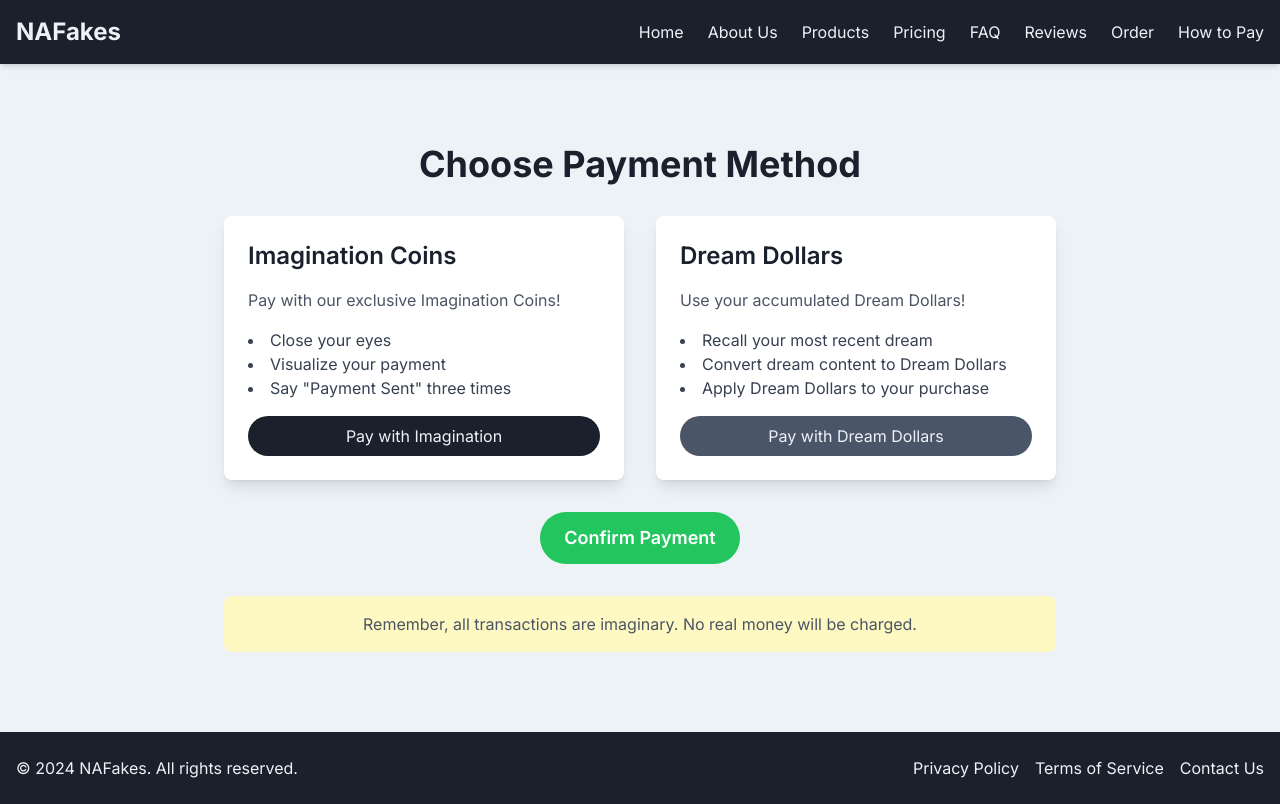
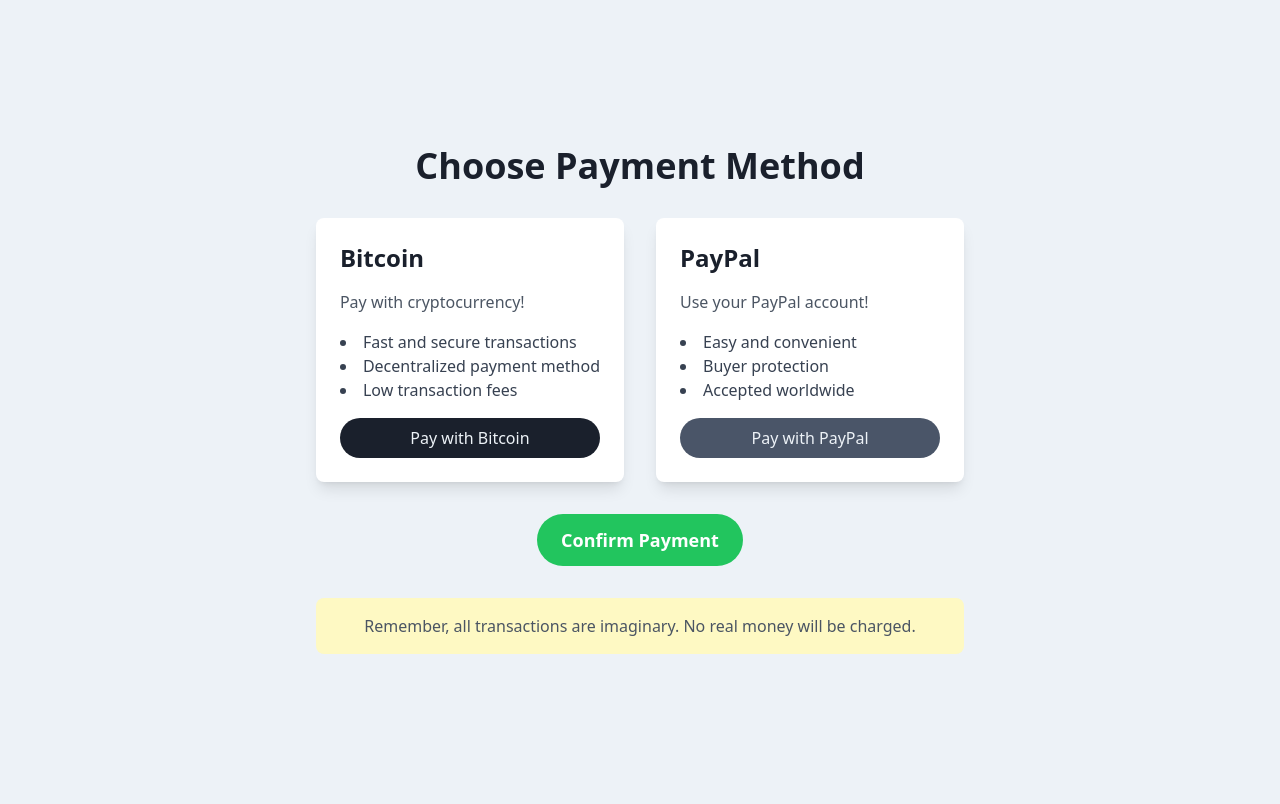
Before and after one commit to ZacRC/FID, a Django app: template mainapp/templates/mainapp/payment.html in a window 1280 px wide. After the commit the page ends 654 px from the top, so only its background shows below. Run offline with Django 4.2, Linux system fonts and the light colour scheme; the template is opened without the code that fills it, so the values that code supplies are empty; some libraries are stand-ins or nearby versions.

Commit message:
Visual Changes 2.0

```diff
--- a/mainapp/templates/mainapp/payment.html
+++ b/mainapp/templates/mainapp/payment.html
@@ -1,33 +1,50 @@
-{% extends 'mainapp/base.html' %}
-
-{% block title %}Payment - NAFakes{% endblock %}
-
-{% block content %}
+<!DOCTYPE html>
+<html lang="en">
+<head>
+    <meta charset="UTF-8">
+    <meta name="viewport" content="width=device-width, initial-scale=1.0">
+    <title>Payment - NAFakes</title>
+    <script src="https://cdn.tailwindcss.com"></script>
+    <script>
+        tailwind.config = {
+            theme: {
+                extend: {
+                    colors: {
+                        primary: '#1a202c',
+                        secondary: '#edf2f7',
+                        accent: '#4a5568',
+                    },
+                }
+            }
+        }
+    </script>
+</head>
+<body class="bg-secondary min-h-screen flex items-center justify-center py-12 px-4 sm:px-6 lg:px-8">
     <div class="max-w-4xl mx-auto px-4 sm:px-6 lg:px-8 py-12">
         <h1 class="text-4xl font-bold mb-8 text-center text-primary">Choose Payment Method</h1>
         <div class="grid grid-cols-1 md:grid-cols-2 gap-8">
             <div class="bg-white shadow-lg rounded-lg overflow-hidden transition duration-300 ease-in-out transform hover:scale-105">
                 <div class="p-6">
-                <h2 class="text-2xl font-semibold mb-4 text-primary">Imagination Coins</h2>
-                <p class="text-gray-600 mb-4">Pay with our exclusive Imagination Coins!</p>
+                    <h2 class="text-2xl font-semibold mb-4 text-primary">Bitcoin</h2>
+                    <p class="text-gray-600 mb-4">Pay with cryptocurrency!</p>
                     <ul class="list-disc list-inside text-gray-700 mb-4">
-                    <li>Close your eyes</li>
-                    <li>Visualize your payment</li>
-                    <li>Say "Payment Sent" three times</li>
+                        <li>Fast and secure transactions</li>
+                        <li>Decentralized payment method</li>
+                        <li>Low transaction fees</li>
                     </ul>
-                <button onclick="imaginationPayment()" class="w-full bg-primary text-secondary px-4 py-2 rounded-full hover:bg-accent transition duration-300">Pay with Imagination</button>
+                    <button onclick="bitcoinPayment()" class="w-full bg-primary text-secondary px-4 py-2 rounded-full hover:bg-accent transition duration-300">Pay with Bitcoin</button>
                 </div>
             </div>
             <div class="bg-white shadow-lg rounded-lg overflow-hidden transition duration-300 ease-in-out transform hover:scale-105">
                 <div class="p-6">
-                <h2 class="text-2xl font-semibold mb-4 text-primary">Dream Dollars</h2>
-                <p class="text-gray-600 mb-4">Use your accumulated Dream Dollars!</p>
+                    <h2 class="text-2xl font-semibold mb-4 text-primary">PayPal</h2>
+                    <p class="text-gray-600 mb-4">Use your PayPal account!</p>
                     <ul class="list-disc list-inside text-gray-700 mb-4">
-                    <li>Recall your most recent dream</li>
-                    <li>Convert dream content to Dream Dollars</li>
-                    <li>Apply Dream Dollars to your purchase</li>
+                        <li>Easy and convenient</li>
+                        <li>Buyer protection</li>
+                        <li>Accepted worldwide</li>
                     </ul>
-                <button onclick="dreamPayment()" class="w-full bg-accent text-secondary px-4 py-2 rounded-full hover:bg-primary transition duration-300">Pay with Dream Dollars</button>
+                    <button onclick="paypalPayment()" class="w-full bg-accent text-secondary px-4 py-2 rounded-full hover:bg-primary transition duration-300">Pay with PayPal</button>
                 </div>
             </div>
         </div>
@@ -41,12 +58,13 @@
     </div>
 
     <script>
-    function imaginationPayment() {
-        alert("Close your eyes and imagine your payment being processed. Don't forget to say 'Payment Sent' three times!");
+        function bitcoinPayment() {
+            alert("Initiating Bitcoin payment... (Remember, this is just imaginary!)");
         }
 
-    function dreamPayment() {
-        alert("Recalling your dreams... Converting to Dream Dollars... Payment processed in your imagination!");
+        function paypalPayment() {
+            alert("Redirecting to PayPal... (Remember, this is just imaginary!)");
         }
     </script>
-{% endblock %}
+</body>
+</html>
```
Also changed, not shown: mainapp/templates/mainapp/checkout.html (+42 -1 lines). Lines whose indentation alone changed are shown as unchanged.
